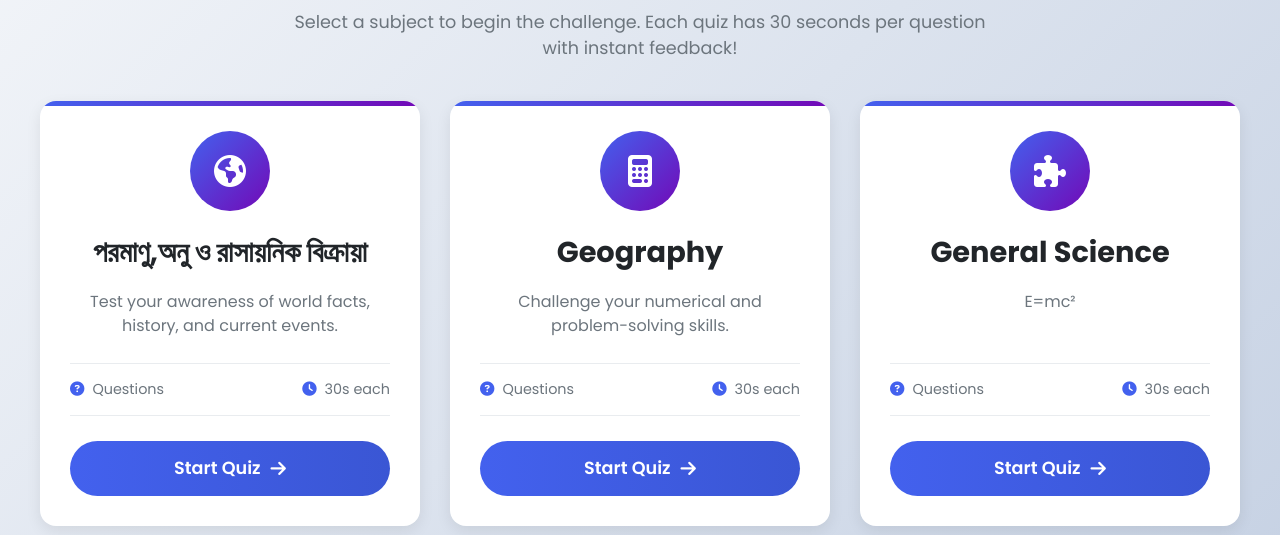
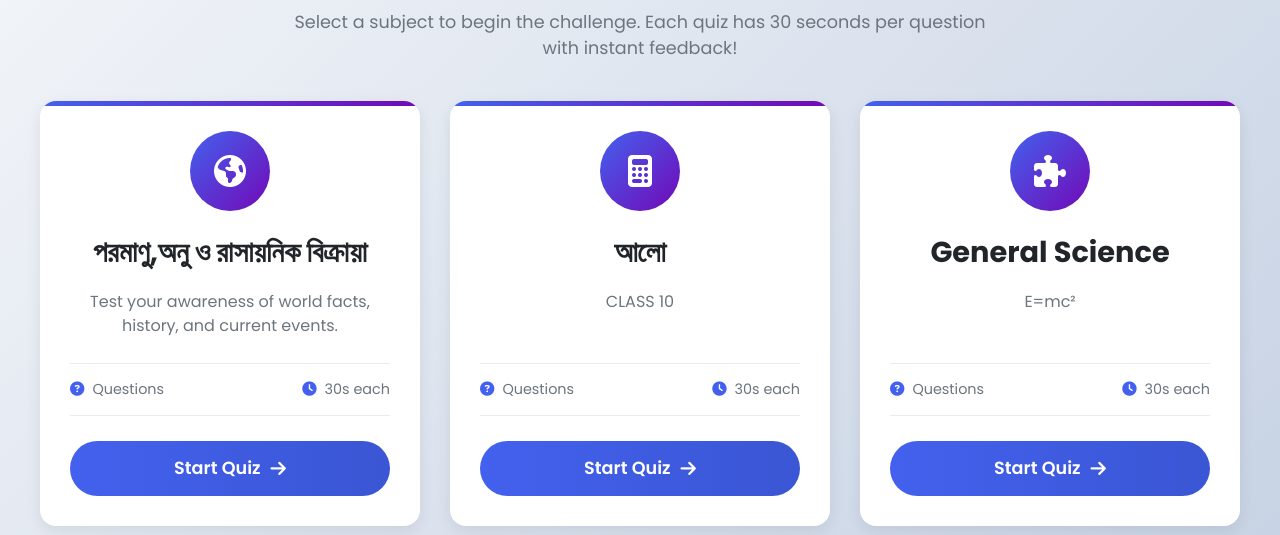
Before and after one commit to Rezu3/REZU, a Flask app: page / in a window 1280 px wide. Shown: the part 206-741 px from the top of the page. Run offline with Flask 3, Linux system fonts and the light colour scheme.

Commit message:
Update index.html

```diff
--- a/templates/index.html
+++ b/templates/index.html
@@ -37,8 +37,8 @@
                     <div class="card-icon">
                         <i class="fas fa-calculator"></i>
                     </div>
-                    <h3>Geography</h3>
-                    <p>Challenge your numerical and problem-solving skills.</p>
+                    <h3>আলো </h3>
+                    <p>CLASS 10</p>
                     <div class="card-stats">
                         <span><i class="fas fa-question-circle"></i>Questions</span>
                         <span><i class="fas fa-clock"></i> 30s each</span>
```
